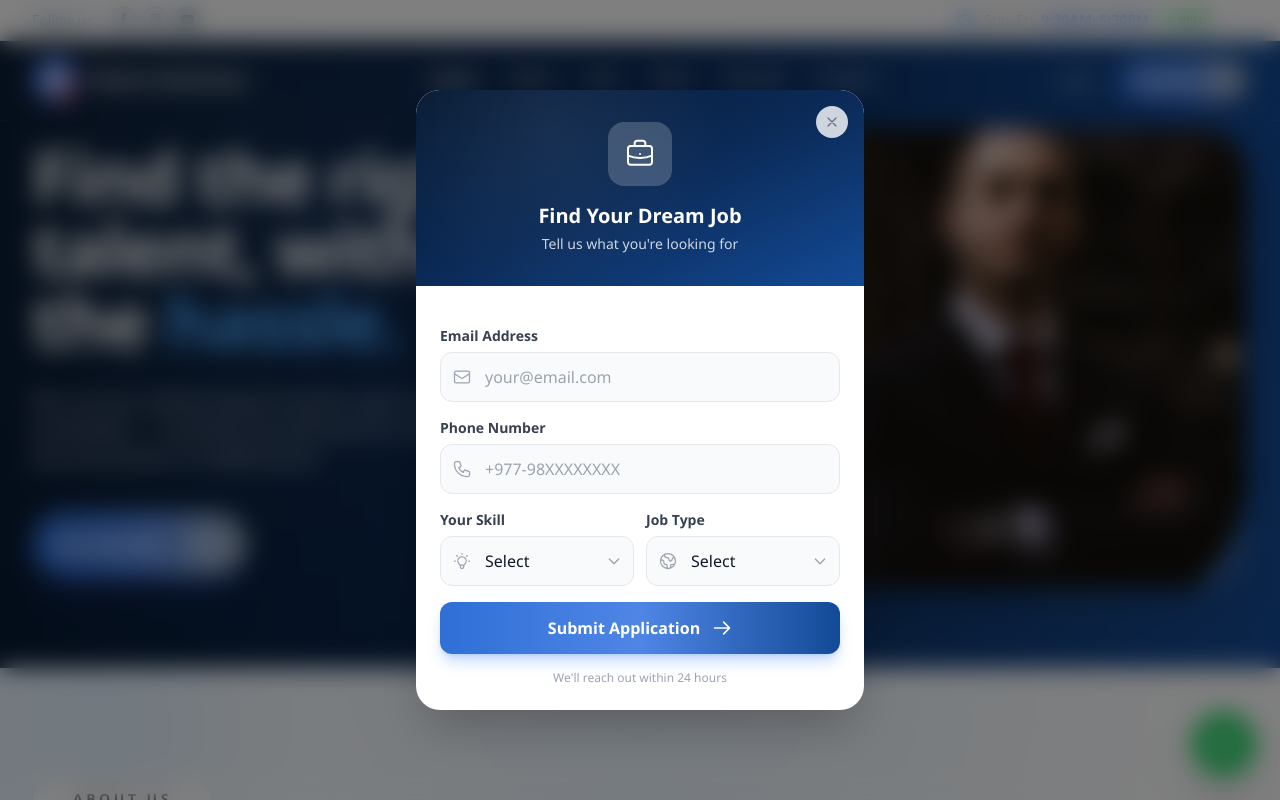
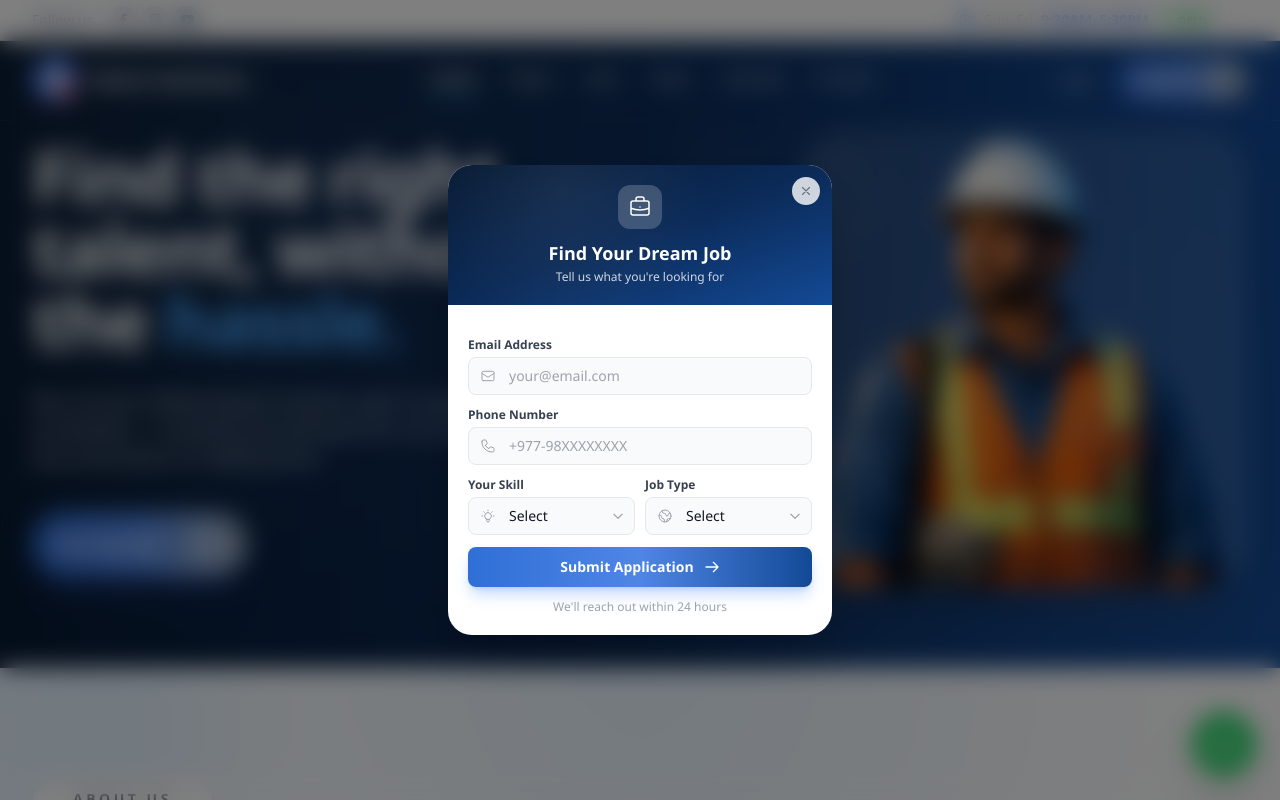
Before and after one commit to aniruddhabishwakarma/Talent-Solutions, a Django app: page / in a window 1280 px wide. Run offline with Django 5.2, Linux system fonts and the light colour scheme; data that the repository does not hold is empty; some libraries are stand-ins or nearby versions.

Commit message:
feat: reduce contact popup modal size by ~20% and update team bio field
- Shrink modal card from max-w-md to max-w-sm
- Reduce header padding, icon size, typography, input padding throughout
- Remove bio character limit on TeamMember model
- Update hero fallback user.png image

Co-Authored-By: Claude Sonnet 4.6 <noreply@anthropic.com>

```diff
--- a/main/models/team_model.py
+++ b/main/models/team_model.py
@@ -20,7 +20,7 @@ class TeamMember(models.Model):
 
     name = models.CharField(max_length=100, help_text="Full name of the team member")
     position = models.CharField(max_length=150, help_text="Job title/role")
-    bio = models.TextField(max_length=300, help_text="Short bio (max 300 characters)")
+    bio = models.TextField(help_text="Biography")
     photo = models.ImageField(
         upload_to=upload_team_photo,
         help_text="Team member photo (recommended: square image, min 400x400px)"
--- a/main/templates/user/base.html
+++ b/main/templates/user/base.html
@@ -184,79 +184,79 @@
     <div id="contactPopup"
         class="fixed inset-0 z-[9999] hidden flex items-center justify-center bg-black/50 backdrop-blur-md p-4">
 
-        <div class="bg-white w-full max-w-md rounded-3xl shadow-2xl relative overflow-hidden transform transition-all duration-300 scale-100">
+        <div class="bg-white w-full max-w-sm rounded-3xl shadow-2xl relative overflow-hidden transform transition-all duration-300 scale-100">
 
             <!-- Close Button -->
             <button onclick="closePopup()"
-                class="absolute top-4 right-4 z-10 w-8 h-8 flex items-center justify-center rounded-full bg-white/80 hover:bg-red-100 text-gray-500 hover:text-red-500 transition-all duration-200 shadow-sm">
-                <svg class="w-4 h-4" fill="none" stroke="currentColor" viewBox="0 0 24 24">
+                class="absolute top-3 right-3 z-10 w-7 h-7 flex items-center justify-center rounded-full bg-white/80 hover:bg-red-100 text-gray-500 hover:text-red-500 transition-all duration-200 shadow-sm">
+                <svg class="w-3.5 h-3.5" fill="none" stroke="currentColor" viewBox="0 0 24 24">
                     <path stroke-linecap="round" stroke-linejoin="round" stroke-width="2" d="M6 18L18 6M6 6l12 12"/>
                 </svg>
             </button>
 
             <!-- Header with gradient and icon -->
-            <div class="relative bg-gradient-to-br from-[#071a33] via-[#0b2a57] to-[#134a96] px-6 py-8 text-center">
+            <div class="relative bg-gradient-to-br from-[#071a33] via-[#0b2a57] to-[#134a96] px-5 py-5 text-center">
                 <div class="absolute inset-0 opacity-30 bg-[radial-gradient(circle_at_30%_20%,rgba(255,255,255,0.2),transparent_50%)]"></div>
                 <div class="relative">
-                    <div class="w-16 h-16 mx-auto mb-4 rounded-2xl bg-white/20 backdrop-blur flex items-center justify-center">
-                        <svg class="w-8 h-8 text-white" fill="none" stroke="currentColor" viewBox="0 0 24 24">
+                    <div class="w-11 h-11 mx-auto mb-2.5 rounded-xl bg-white/20 backdrop-blur flex items-center justify-center">
+                        <svg class="w-6 h-6 text-white" fill="none" stroke="currentColor" viewBox="0 0 24 24">
                             <path stroke-linecap="round" stroke-linejoin="round" stroke-width="1.5"
                                 d="M21 13.255A23.931 23.931 0 0112 15c-3.183 0-6.22-.62-9-1.745M16 6V4a2 2 0 00-2-2h-4a2 2 0 00-2 2v2m4 6h.01M5 20h14a2 2 0 002-2V8a2 2 0 00-2-2H5a2 2 0 00-2 2v10a2 2 0 002 2z"/>
                         </svg>
                     </div>
-                    <h3 class="text-white text-xl font-bold">Find Your Dream Job</h3>
-                    <p class="text-white/80 text-sm mt-1">Tell us what you're looking for</p>
+                    <h3 class="text-white text-lg font-bold">Find Your Dream Job</h3>
+                    <p class="text-white/80 text-xs mt-0.5">Tell us what you're looking for</p>
                 </div>
             </div>
 
             <!-- Form -->
-            <form method="POST" action="{% url 'contact_popup' %}" class="p-6 space-y-4">
+            <form method="POST" action="{% url 'contact_popup' %}" class="p-5 space-y-3">
                 {% csrf_token %}
 
                 <!-- Email -->
                 <div class="relative">
-                    <label class="block text-sm font-semibold text-gray-700 mb-1.5">Email Address</label>
+                    <label class="block text-xs font-semibold text-gray-700 mb-1">Email Address</label>
                     <div class="relative">
                         <span class="absolute left-3 top-1/2 -translate-y-1/2 text-gray-400">
-                            <svg class="w-5 h-5" fill="none" stroke="currentColor" viewBox="0 0 24 24">
+                            <svg class="w-4 h-4" fill="none" stroke="currentColor" viewBox="0 0 24 24">
                                 <path stroke-linecap="round" stroke-linejoin="round" stroke-width="1.5"
                                     d="M3 8l7.89 5.26a2 2 0 002.22 0L21 8M5 19h14a2 2 0 002-2V7a2 2 0 00-2-2H5a2 2 0 00-2 2v10a2 2 0 002 2z"/>
                             </svg>
                         </span>
                         <input type="email" name="email" required placeholder="your@email.com"
-                            class="w-full pl-11 pr-4 py-3 bg-gray-50 border border-gray-200 rounded-xl text-gray-900 placeholder-gray-400 focus:outline-none focus:ring-2 focus:ring-blue-500 focus:border-transparent focus:bg-white transition-all duration-200">
+                            class="w-full pl-10 pr-4 py-2 bg-gray-50 border border-gray-200 rounded-lg text-sm text-gray-900 placeholder-gray-400 focus:outline-none focus:ring-2 focus:ring-blue-500 focus:border-transparent focus:bg-white transition-all duration-200">
                     </div>
                 </div>
 
                 <!-- Phone -->
                 <div class="relative">
-                    <label class="block text-sm font-semibold text-gray-700 mb-1.5">Phone Number</label>
+                    <label class="block text-xs font-semibold text-gray-700 mb-1">Phone Number</label>
                     <div class="relative">
                         <span class="absolute left-3 top-1/2 -translate-y-1/2 text-gray-400">
-                            <svg class="w-5 h-5" fill="none" stroke="currentColor" viewBox="0 0 24 24">
+                            <svg class="w-4 h-4" fill="none" stroke="currentColor" viewBox="0 0 24 24">
                                 <path stroke-linecap="round" stroke-linejoin="round" stroke-width="1.5"
                                     d="M3 5a2 2 0 012-2h3.28a1 1 0 01.948.684l1.498 4.493a1 1 0 01-.502 1.21l-2.257 1.13a11.042 11.042 0 005.516 5.516l1.13-2.257a1 1 0 011.21-.502l4.493 1.498a1 1 0 01.684.949V19a2 2 0 01-2 2h-1C9.716 21 3 14.284 3 6V5z"/>
                             </svg>
                         </span>
                         <input type="tel" name="phone" required placeholder="+977-98XXXXXXXX"
-                            class="w-full pl-11 pr-4 py-3 bg-gray-50 border border-gray-200 rounded-xl text-gray-900 placeholder-gray-400 focus:outline-none focus:ring-2 focus:ring-blue-500 focus:border-transparent focus:bg-white transition-all duration-200">
+                            class="w-full pl-10 pr-4 py-2 bg-gray-50 border border-gray-200 rounded-lg text-sm text-gray-900 placeholder-gray-400 focus:outline-none focus:ring-2 focus:ring-blue-500 focus:border-transparent focus:bg-white transition-all duration-200">
                     </div>
                 </div>
 
                 <!-- Two columns: Skill & Job Type -->
-                <div class="grid grid-cols-2 gap-3">
+                <div class="grid grid-cols-2 gap-2.5">
                     <!-- Skill -->
                     <div>
-                        <label class="block text-sm font-semibold text-gray-700 mb-1.5">Your Skill</label>
+                        <label class="block text-xs font-semibold text-gray-700 mb-1">Your Skill</label>
                         <div class="relative">
                             <span class="absolute left-3 top-1/2 -translate-y-1/2 text-gray-400">
-                                <svg class="w-5 h-5" fill="none" stroke="currentColor" viewBox="0 0 24 24">
+                                <svg class="w-4 h-4" fill="none" stroke="currentColor" viewBox="0 0 24 24">
                                     <path stroke-linecap="round" stroke-linejoin="round" stroke-width="1.5"
                                         d="M9.663 17h4.673M12 3v1m6.364 1.636l-.707.707M21 12h-1M4 12H3m3.343-5.657l-.707-.707m2.828 9.9a5 5 0 117.072 0l-.548.547A3.374 3.374 0 0014 18.469V19a2 2 0 11-4 0v-.531c0-.895-.356-1.754-.988-2.386l-.548-.547z"/>
                                 </svg>
                             </span>
                             <select name="skill" required
-                                class="w-full pl-11 pr-4 py-3 bg-gray-50 border border-gray-200 rounded-xl text-gray-900 focus:outline-none focus:ring-2 focus:ring-blue-500 focus:border-transparent focus:bg-white transition-all duration-200 appearance-none cursor-pointer">
+                                class="w-full pl-10 pr-3 py-2 bg-gray-50 border border-gray-200 rounded-lg text-sm text-gray-900 focus:outline-none focus:ring-2 focus:ring-blue-500 focus:border-transparent focus:bg-white transition-all duration-200 appearance-none cursor-pointer">
                                 <option value="" disabled selected>Select</option>
                                 <option value="driver">Driver</option>
                                 <option value="electrician">Electrician</option>
@@ -270,8 +270,8 @@
                                 <option value="labour">General Labour</option>
                                 <option value="other">Other</option>
                             </select>
-                            <span class="absolute right-3 top-1/2 -translate-y-1/2 text-gray-400 pointer-events-none">
-                                <svg class="w-4 h-4" fill="none" stroke="currentColor" viewBox="0 0 24 24">
+                            <span class="absolute right-2.5 top-1/2 -translate-y-1/2 text-gray-400 pointer-events-none">
+                                <svg class="w-3.5 h-3.5" fill="none" stroke="currentColor" viewBox="0 0 24 24">
                                     <path stroke-linecap="round" stroke-linejoin="round" stroke-width="2" d="M19 9l-7 7-7-7"/>
                                 </svg>
                             </span>
@@ -280,16 +280,16 @@
 
                     <!-- Job Type -->
                     <div>
-                        <label class="block text-sm font-semibold text-gray-700 mb-1.5">Job Type</label>
+                        <label class="block text-xs font-semibold text-gray-700 mb-1">Job Type</label>
                         <div class="relative">
                             <span class="absolute left-3 top-1/2 -translate-y-1/2 text-gray-400">
-                                <svg class="w-5 h-5" fill="none" stroke="currentColor" viewBox="0 0 24 24">
+                                <svg class="w-4 h-4" fill="none" stroke="currentColor" viewBox="0 0 24 24">
                                     <path stroke-linecap="round" stroke-linejoin="round" stroke-width="1.5"
                                         d="M3.055 11H5a2 2 0 012 2v1a2 2 0 002 2 2 2 0 012 2v2.945M8 3.935V5.5A2.5 2.5 0 0010.5 8h.5a2 2 0 012 2 2 2 0 104 0 2 2 0 012-2h1.064M15 20.488V18a2 2 0 012-2h3.064M21 12a9 9 0 11-18 0 9 9 0 0118 0z"/>
                                 </svg>
                             </span>
                             <select name="job_type" required
-                                class="w-full pl-11 pr-4 py-3 bg-gray-50 border border-gray-200 rounded-xl text-gray-900 focus:outline-none focus:ring-2 focus:ring-blue-500 focus:border-transparent focus:bg-white transition-all duration-200 appearance-none cursor-pointer">
+                                class="w-full pl-10 pr-3 py-2 bg-gray-50 border border-gray-200 rounded-lg text-sm text-gray-900 focus:outline-none focus:ring-2 focus:ring-blue-500 focus:border-transparent focus:bg-white transition-all duration-200 appearance-none cursor-pointer">
                                 <option value="" disabled selected>Select</option>
                                 <option value="qatar">Qatar</option>
                                 <option value="uae">UAE</option>
@@ -303,8 +303,8 @@
                                 <option value="europe">Europe</option>
                                 <option value="other">Other</option>
                             </select>
-                            <span class="absolute right-3 top-1/2 -translate-y-1/2 text-gray-400 pointer-events-none">
-                                <svg class="w-4 h-4" fill="none" stroke="currentColor" viewBox="0 0 24 24">
+                            <span class="absolute right-2.5 top-1/2 -translate-y-1/2 text-gray-400 pointer-events-none">
+                                <svg class="w-3.5 h-3.5" fill="none" stroke="currentColor" viewBox="0 0 24 24">
                                     <path stroke-linecap="round" stroke-linejoin="round" stroke-width="2" d="M19 9l-7 7-7-7"/>
                                 </svg>
                             </span>
@@ -314,14 +314,14 @@
 
                 <!-- Submit Button -->
                 <button type="submit"
-                    class="group w-full mt-2 inline-flex items-center justify-center gap-3 px-6 py-3.5 rounded-xl bg-gradient-to-r from-[#2f6fd6] via-[#4f86e6] to-[#134a96] text-white font-semibold shadow-lg shadow-blue-500/30 transition-all duration-300 hover:shadow-blue-500/50 hover:scale-[1.02]">
+                    class="group w-full mt-1 inline-flex items-center justify-center gap-2.5 px-5 py-2.5 rounded-lg bg-gradient-to-r from-[#2f6fd6] via-[#4f86e6] to-[#134a96] text-white text-sm font-semibold shadow-lg shadow-blue-500/30 transition-all duration-300 hover:shadow-blue-500/50 hover:scale-[1.02]">
                     <span>Submit Application</span>
-                    <svg class="w-5 h-5 transition-transform duration-300 group-hover:translate-x-1" fill="none" stroke="currentColor" viewBox="0 0 24 24">
+                    <svg class="w-4 h-4 transition-transform duration-300 group-hover:translate-x-1" fill="none" stroke="currentColor" viewBox="0 0 24 24">
                         <path stroke-linecap="round" stroke-linejoin="round" stroke-width="2" d="M14 5l7 7m0 0l-7 7m7-7H3"/>
                     </svg>
                 </button>
 
-                <p class="text-center text-xs text-gray-400 mt-3">
+                <p class="text-center text-xs text-gray-400 mt-2">
                     We'll reach out within 24 hours
                 </p>
             </form>
```
Also changed, not shown: static/images/user.png.
